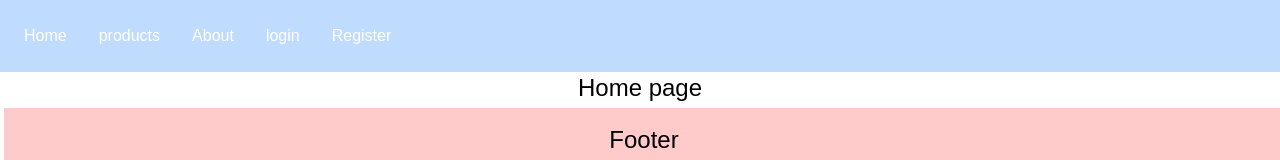
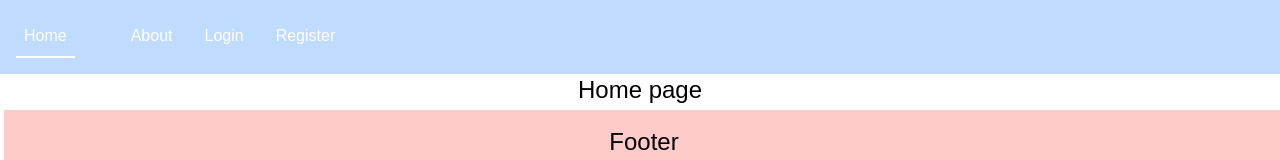
Before and after one commit to codewithcherry/LearnNextJS, a Next.js app in the folder test-nextjs/: page / in a window 1280 px wide. Shown: the top 160 px of the page. Built offline with nearby package versions, Linux system fonts and the light colour scheme.

Commit message:
use the activelinks and usepathname hook in layout to navigation

```diff
--- a/test-nextjs/src/app/layout.js
+++ b/test-nextjs/src/app/layout.js
@@ -1,36 +1,36 @@
-import { Geist, Geist_Mono } from "next/font/google";
+"use client";
+
 import "./globals.css";
 import Link from "next/link";
+import { usePathname } from "next/navigation";
 
-const geistSans = Geist({
-  variable: "--font-geist-sans",
-  subsets: ["latin"],
-});
 
-const geistMono = Geist_Mono({
-  variable: "--font-geist-mono",
-  subsets: ["latin"],
-});
-
-export const metadata = {
-  title: "Create Next App",
-  description: "Generated by create next app",
-};
+const navlinks=[
+  {title:"Home", path:"/"},
+  {tile:'Products', path:"/products"},
+  {title:'About', path:'/about'},
+  {title:'Login', path:'/login'},
+  {title:'Register',path:'/register'}
+]
 
 export default function RootLayout({ children }) {
+
+  const pathname=usePathname();
   return (
     <html lang="en">
       <body
-        className={`${geistSans.variable} ${geistMono.variable} antialiased`}
+        className={``}
       >
         <header className="w-full  p-2 text-black bg-blue-200 text-center">
 
-          <div className="flex flex-end">
-            <Link className=" text-md text-white font-medium m-2 p-2  hover:border-b-2 border-white" href={'/'}>Home</Link>
-            <Link className=" text-md text-white font-medium m-2 p-2  hover:border-b-2 border-white" href={'/products'}>products</Link>
-            <Link className=" text-md text-white font-medium m-2 p-2  hover:border-b-2 border-white" href={'/about'}>About</Link>
-            <Link className=" text-md text-white font-medium m-2 p-2  hover:border-b-2 border-white" href={'/login'}>login</Link>
-            <Link className=" text-md text-white font-medium m-2 p-2  hover:border-b-2 border-white" href={'/register'}>Register</Link>
+          <div className="flex">
+            {
+              navlinks.map((navitem,index)=>{
+                const active=pathname==navitem.path;
+                return <Link className={`text-md text-white font-medium m-2 p-2 ${active?'border-b-2':''} hover:border-b-2 border-white`} href={navitem.path} key={index}>{navitem.title}</Link>
+              })
+            }
+
           </div>
         </header>
         {children}
```
